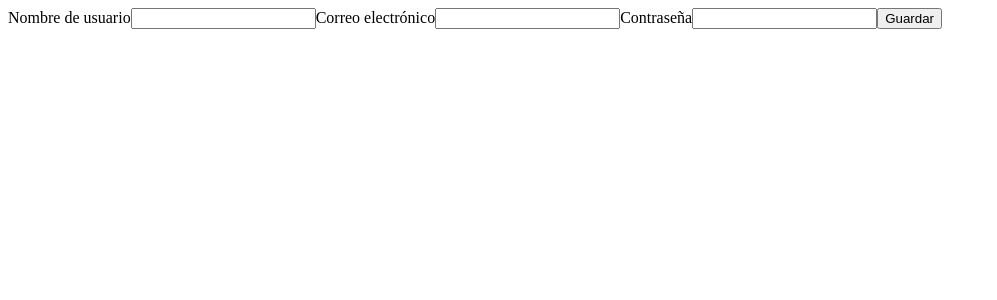
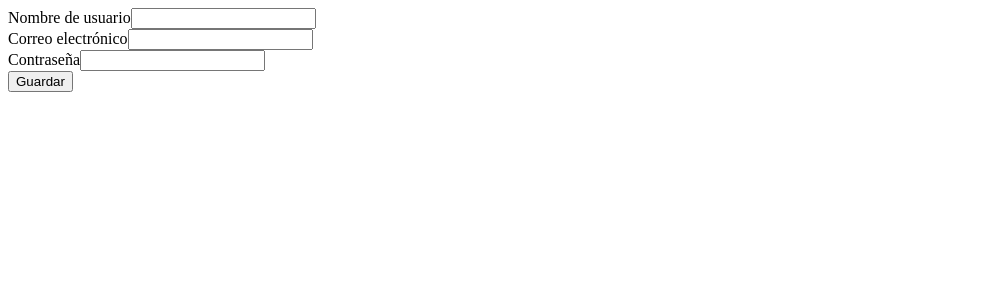
Before and after one commit to Rest02/SkillHub, a React (Vite) app in the folder frontend/: page / in a window 1280 px wide. Shown: the top 300 px of the page, without its empty margins (0-997 px from the left). Built offline with nearby package versions, Linux system fonts and the light colour scheme.

Commit message:
0.0.6 Creando validaciónes con yum en el FRONTEND

```diff
--- a/frontend/package.json
+++ b/frontend/package.json
@@ -14,7 +14,8 @@
     "formik": "^2.4.6",
     "react": "^18.2.0",
     "react-dom": "^18.2.0",
-    "react-router-dom": "^6.26.1"
+    "react-router-dom": "^6.26.1",
+    "yup": "^1.4.0"
   },
   "devDependencies": {
     "@types/react": "^18.2.43",
--- a/frontend/src/pages/AuthPage.jsx
+++ b/frontend/src/pages/AuthPage.jsx
@@ -1,9 +1,24 @@
 import React from "react";
 import { useAuth } from "../context/AuthContext";
-import { Form, Formik } from "formik";
+import { Form, Formik, Field, ErrorMessage } from "formik";
+import * as Yup from "yup";
 
 function AuthPage() {
   const { registerUser } = useAuth();
+
+  // Esquema de validación utilizando Yup
+  const validationSchema = Yup.object({
+    nombre: Yup.string()
+      .min(3, "El nombre de usuario debe tener al menos 3 caracteres")
+      .max(8, "El nombre de usuario no debe superar los 8 caracteres")
+      .required("El nombre de usuario es obligatorio"),
+    email: Yup.string()
+      .email("Correo electrónico no válido")
+      .required("El correo electrónico es obligatorio"),
+    password: Yup.string()
+      .min(6, "La contraseña debe tener al menos 6 caracteres")
+      .required("La contraseña es obligatoria"),
+  });
 
   return (
     <div>
@@ -13,6 +28,7 @@ function AuthPage() {
           email: "",
           password: "",
         }}
+        validationSchema={validationSchema}
         onSubmit={async (values) => {
           console.log(values);
           await registerUser(values);
@@ -20,14 +36,23 @@ function AuthPage() {
       >
         {({ handleChange, handleSubmit }) => (
           <Form onSubmit={handleSubmit}>
-            <label>Nombre de usuario</label>
-            <input type="text" name="nombre" onChange={handleChange} />
+            <div>
+              <label>Nombre de usuario</label>
+              <Field type="text" name="nombre" onChange={handleChange} />
+              <ErrorMessage name="nombre" component="div" className="error" />
+            </div>
 
-            <label>Correo electrónico</label>
-            <input type="email" name="email" onChange={handleChange} />
+            <div>
+              <label>Correo electrónico</label>
+              <Field type="email" name="email" onChange={handleChange} />
+              <ErrorMessage name="email" component="div" className="error" />
+            </div>
 
-            <label>Contraseña</label>
-            <input type="password" name="password" onChange={handleChange} />
+            <div>
+              <label>Contraseña</label>
+              <Field type="password" name="password" onChange={handleChange} />
+              <ErrorMessage name="password" component="div" className="error" />
+            </div>
 
             <button type="submit">Guardar</button>
           </Form>
```
Also changed, not shown: 1 other file (tests, documents, lock files or other folders).
